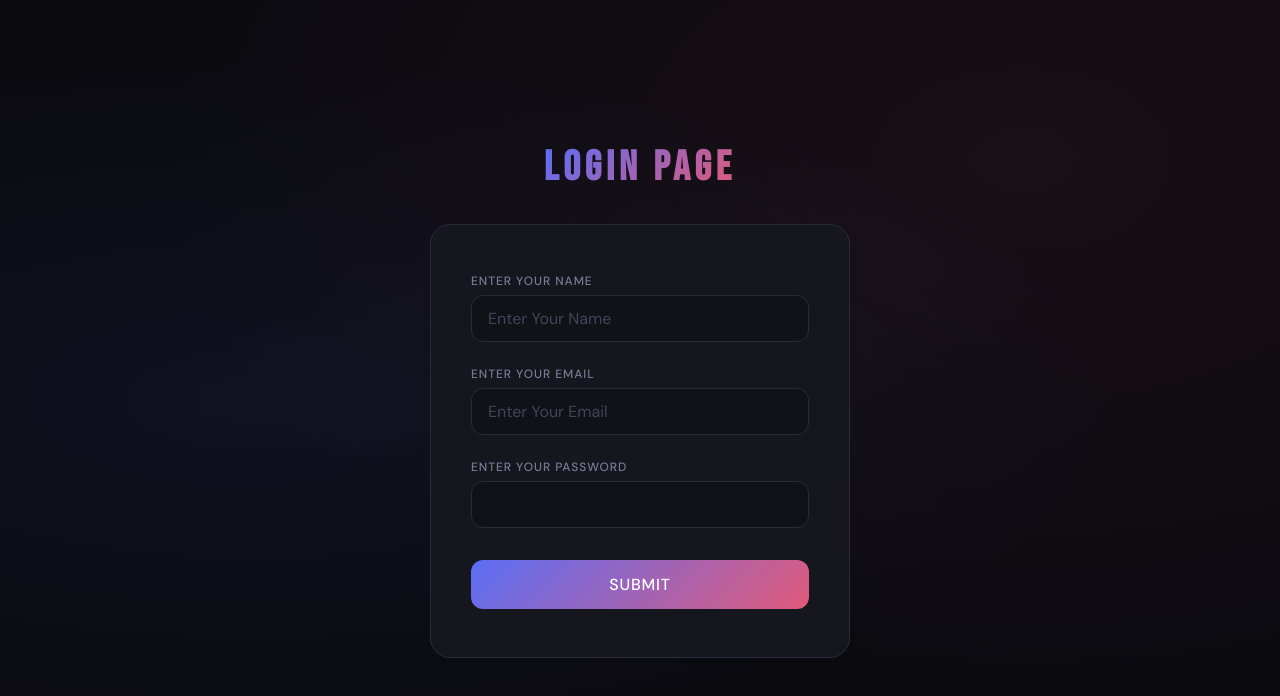
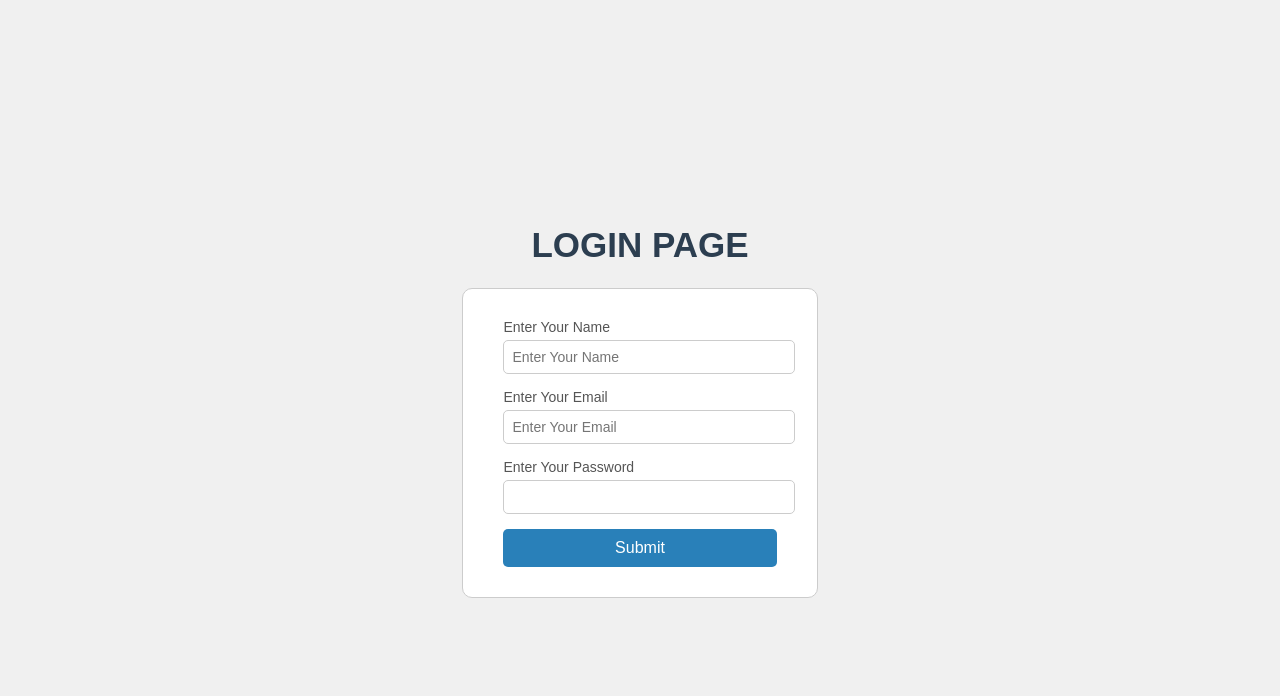
Before and after one commit to varunsarmab2205/html_projects, a plain HTML site: page main.html in a window 1280 px wide. Drawn offline with Linux system fonts and the light colour scheme.

Commit message:
Refactor CSS styles in main.html
Updated styles for body, h1, form, input, and button elements to enhance layout and appearance.

```diff
--- a/main.html
+++ b/main.html
@@ -6,112 +6,64 @@
     <title>HTML DOCUMENT</title>
     <link href="https://fonts.googleapis.com/css2?family=Bebas+Neue&family=DM+Sans:wght@300;400;500&display=swap" rel="stylesheet">
    <style>
-        *, *::before, *::after { box-sizing: border-box; margin: 0; padding: 0; }
-
-        :root {
-            --bg: #0a0a0f;
-            --card: #16161f;
-            --surface: #111118;
-            --border: #2a2a3a;
-            --accent: #5b6ef5;
-            --accent2: #e05a7a;
-            --text: #e8e8f0;
-            --muted: #7a7a95;
-            --radius: 12px;
-        }
-
     body {
-            background: var(--bg);
-            background-image:
-                radial-gradient(ellipse at 20% 50%, rgba(91,110,245,0.08) 0%, transparent 60%),
-                radial-gradient(ellipse at 80% 20%, rgba(224,90,122,0.07) 0%, transparent 60%);
-            color: var(--text);
-            font-family: 'DM Sans', sans-serif;
-            font-weight: 300;
-            min-height: 100vh;
+        background-color: #f0f0f0;
+        font-family: Arial, sans-serif;
         display: flex;
         flex-direction: column;
         align-items: center;
         justify-content: center;
-            padding: 40px 20px;
+        height: 100vh;
+        margin: 0;
     }
 
     h1 {
-            font-family: 'Bebas Neue', sans-serif;
-            font-size: 2.6rem;
-            letter-spacing: 0.12em;
-            margin-bottom: 32px;
-            background: linear-gradient(135deg, var(--accent), var(--accent2));
-            -webkit-background-clip: text;
-            -webkit-text-fill-color: transparent;
-            background-clip: text;
+        color: #2c3e50;
+        font-size: 35px;
     }
 
     form {
-            background: var(--card);
-            border: 1px solid var(--border);
-            border-radius: 20px;
-            padding: 48px 40px;
-            width: 100%;
-            max-width: 420px;
-            display: flex;
-            flex-direction: column;
+        background-color: white;
+        padding: 30px 40px;
+        border-radius: 10px;
+        border: 1px solid #ccc;
     }
 
     label {
+        font-size: 14px;
+        color: #555;
         display: block;
-            font-size: 0.75rem;
-            font-weight: 500;
-            letter-spacing: 0.08em;
-            text-transform: uppercase;
-            color: var(--muted);
-            margin-bottom: 6px;
+        margin-bottom: 5px;
     }
 
-        input[type="text"],
-        input[type="email"],
-        input[type="password"] {
+    input {
         width: 100%;
-            background: var(--surface);
-            border: 1px solid var(--border);
-            border-radius: var(--radius);
-            color: var(--text);
-            font-family: 'DM Sans', sans-serif;
-            font-size: 1rem;
-            padding: 12px 16px;
-            margin-bottom: 24px;
-            outline: none;
-            transition: border-color 0.2s, box-shadow 0.2s;
+        padding: 8px;
+        margin-bottom: 15px;
+        border: 1px solid #ccc;
+        border-radius: 5px;
+        font-size: 14px;
     }
 
-        input[type="text"]:focus,
-        input[type="email"]:focus,
-        input[type="password"]:focus {
-            border-color: var(--accent);
-            box-shadow: 0 0 0 3px rgba(91,110,245,0.15);
+    input:focus {
+        border-color: #2980b9;
+        outline: none;
     }
 
-        input::placeholder { color: #44445a; }
-
-        button[type="submit"] {
-            margin-top: 8px;
+    button {
         width: 100%;
-            padding: 14px;
-            background: linear-gradient(135deg, var(--accent), var(--accent2));
+        padding: 10px;
+        background-color: #2980b9;
+        color: white;
         border: none;
-            border-radius: var(--radius);
-            color: #fff;
-            font-family: 'DM Sans', sans-serif;
-            font-size: 1rem;
-            font-weight: 500;
-            letter-spacing: 0.05em;
-            text-transform: uppercase;
+        border-radius: 5px;
+        font-size: 16px;
         cursor: pointer;
-            transition: opacity 0.2s, transform 0.15s;
     }
 
-        button[type="submit"]:hover { opacity: 0.88; transform: translateY(-1px); }
-        button[type="submit"]:active { opacity: 1; transform: translateY(0); }
+    button:hover {
+        background-color: #1a5276;
+    }
 </style>
 </head>
 <body>
```
Lines whose indentation alone changed are shown as unchanged.
